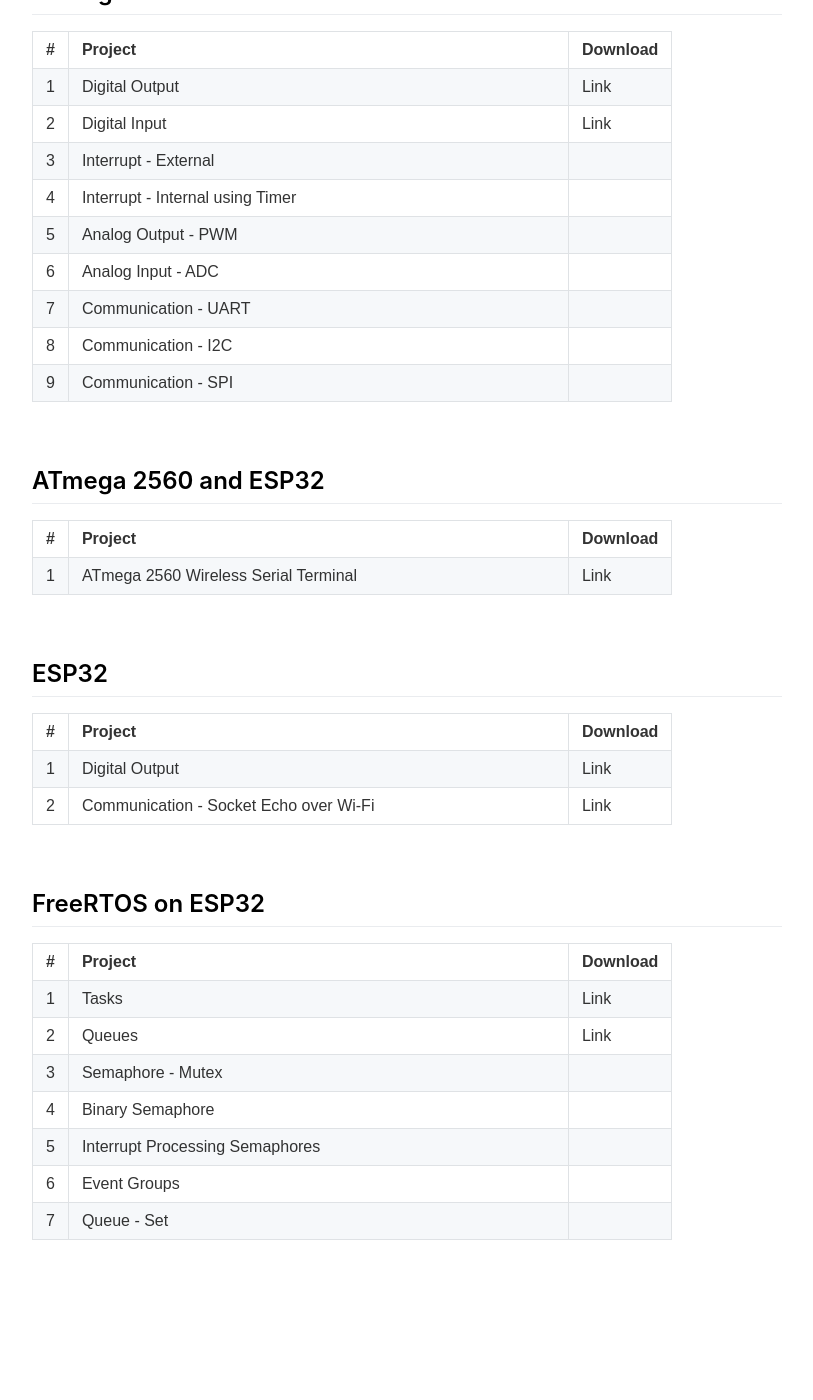
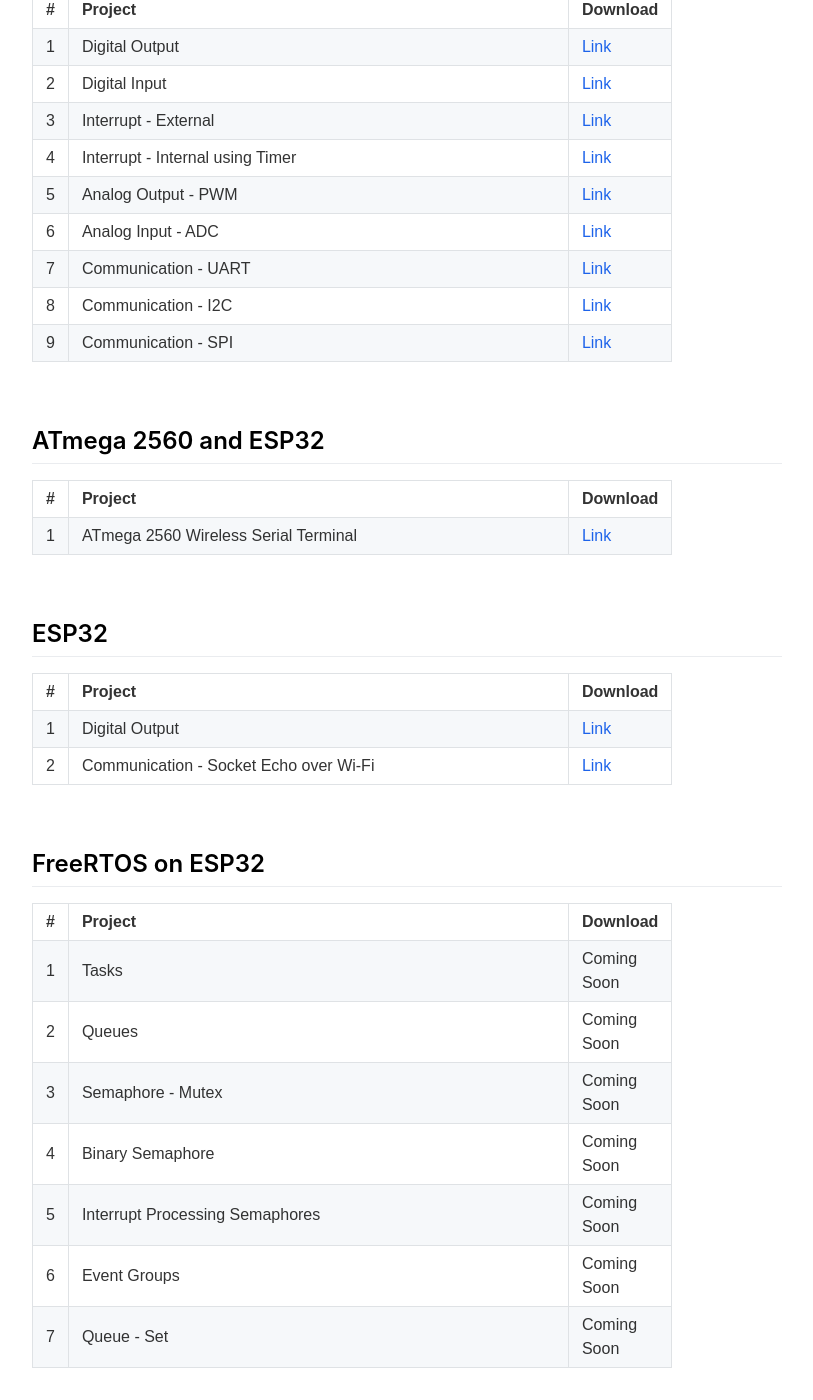
Before and after one commit to eyantra-products/eyfi-mega, a Jekyll site: the page built from _pages/tutorials.md, in a window 1280 px wide and 1400 px high, scrolled down 323 px. Shown: the whole window, without its empty margins (233-1046 px from the left). Built offline with Jekyll 4.4.1, drawn with Linux system fonts in a browser that asks for light colours; nearby versions of some CDN libraries; before the commit the page ends 1633 px from its top, so only the background shows below that; some of the changed text lies outside the part shown.

Commit message:
quick bytes links updated

```diff
--- a/_pages/tutorials.md
+++ b/_pages/tutorials.md
@@ -23,55 +23,55 @@ Welcome to Quick Bytes!
   <tr>
     <td>1</td>
     <td>Digital Output</td>
-    <td>Link</td>
+    <td><a href="https://doc-0c-c0-docs.googleusercontent.com/docs/securesc/ha0ro937gcuc7l7deffksulhg5h7mbp1/1vi86l1b6unedvddvgr15mhuhps33rrk/1576245600000/01066791640500494942/*/1iG5QqvwTswTnppciCQLvwz2CUD9xrbL2?e=download" target="_self">Link</a></td>
   </tr>
 
   <tr>
     <td>2</td>
     <td>Digital Input</td>
-    <td>Link</td>
+    <td><a href="https://doc-0k-c0-docs.googleusercontent.com/docs/securesc/ha0ro937gcuc7l7deffksulhg5h7mbp1/htc1pouvk51n860lslshfg7iiecv9scb/1576245600000/01066791640500494942/*/10Sm-WL8DMJBIqfVh_poAWh2yTX66ziF0?e=download" target="_self">Link</a></td>
   </tr>
 
   <tr>
     <td>3</td>
     <td>Interrupt - External</td>
-    <td></td>
+    <td><a href="https://doc-00-c0-docs.googleusercontent.com/docs/securesc/ha0ro937gcuc7l7deffksulhg5h7mbp1/rl6lg50r7muslavdnkt4avdqb261q60o/1576245600000/01066791640500494942/*/1eFXDaBBT0OjUaMbrQcNelCr8XV9MPdws?e=download" target="_self">Link</a></td>
   </tr>
 
   <tr>
     <td>4</td>
     <td>Interrupt - Internal using Timer</td>
-    <td></td>
+    <td><a href="https://doc-04-c0-docs.googleusercontent.com/docs/securesc/ha0ro937gcuc7l7deffksulhg5h7mbp1/3ri4coli3kf6bf69t5o9jmat2vq5gre7/1576245600000/01066791640500494942/*/1SAA-Jfkiape1YxkjR1ZDkkR4VXk5Cpd1?e=download" target="_self">Link</a></td>
   </tr>
 
   <tr>
     <td>5</td>
     <td>Analog Output - PWM</td>
-    <td></td>
+    <td><a href="https://doc-0g-c0-docs.googleusercontent.com/docs/securesc/ha0ro937gcuc7l7deffksulhg5h7mbp1/r1hbkt24pkoi0c3bn6gusg8ri09g886t/1576245600000/01066791640500494942/*/1VqfdCtWVp1Y0qI3JN2y5HF5_4J8TYfko?e=download" target="_self">Link</a></td>
   </tr>
 
   <tr>
     <td>6</td>
     <td>Analog Input - ADC</td>
-    <td></td>
+    <td><a href="https://doc-0o-c0-docs.googleusercontent.com/docs/securesc/ha0ro937gcuc7l7deffksulhg5h7mbp1/rp3d8elhse1ls9gi8b1rqrbgh06eth02/1576245600000/01066791640500494942/*/1L14iMvmt4IZOiVhP_wpF1k3ynGz4RZ0R?e=download" target="_self">Link</a></td>
   </tr>
 
   <tr>
     <td>7</td>
     <td>Communication - UART</td>
-    <td></td>
+    <td><a href="https://doc-0g-c0-docs.googleusercontent.com/docs/securesc/ha0ro937gcuc7l7deffksulhg5h7mbp1/a9nk1ro2k4kq1lp1pm1fc941hp70isnk/1576245600000/01066791640500494942/*/1zRYcOQMBzrXSlPKwW2NH-Ihdl82Qb3e5?e=download" target="_self">Link</a></td>
   </tr>
 
   <tr>
     <td>8</td>
     <td>Communication - I2C</td>
-    <td></td>
+    <td><a href="https://doc-0c-c0-docs.googleusercontent.com/docs/securesc/ha0ro937gcuc7l7deffksulhg5h7mbp1/dcat7411v5vj8o5abmsmu4dv033vkspn/1576245600000/01066791640500494942/*/13i_rbaW06Gd8BlIm9gB9Q5riiH59DcbG?e=download" target="_self">Link</a></td>
   </tr>
 
   <tr>
     <td>9</td>
     <td>Communication - SPI</td>
-    <td></td>
+    <td><a href="https://doc-0s-c0-docs.googleusercontent.com/docs/securesc/ha0ro937gcuc7l7deffksulhg5h7mbp1/qrn472na0uj5ujqtsbr07o21avjntlpg/1576245600000/01066791640500494942/*/1U74phUEB3nD22W-VwLMbP0vUudmB_wpI?e=download" target="_self">Link</a></td>
   </tr>
 </table>
 
@@ -92,7 +92,7 @@ Welcome to Quick Bytes!
   <tr>
     <td>1</td>
     <td>ATmega 2560 Wireless Serial Terminal</td>
-    <td>Link</td>
+    <td><a href="https://doc-0o-c0-docs.googleusercontent.com/docs/securesc/ha0ro937gcuc7l7deffksulhg5h7mbp1/5q59mdv31rfu5qn7o4amv9cpa6rtsjdi/1576245600000/01066791640500494942/*/1v66NjRotM6kEOqLJt2KUMJP-vg9ni3LN?e=download" target="_self">Link</a></td>
   </tr>
 
 </table>
@@ -115,13 +115,13 @@ Welcome to Quick Bytes!
   <tr>
     <td>1</td>
     <td>Digital Output</td>
-    <td>Link</td>
+    <td><a href="https://doc-0g-c0-docs.googleusercontent.com/docs/securesc/ha0ro937gcuc7l7deffksulhg5h7mbp1/50fq3vq510q2k4did0g9dmq4f98h1roq/1576245600000/01066791640500494942/*/1njNeNmeUcPRB02VDeXqMLK7y741bbo7e?e=download" target="_self">Link</a></td>
   </tr>
 
   <tr>
     <td>2</td>
     <td>Communication - Socket Echo over Wi-Fi</td>
-    <td>Link</td>
+    <td><a href="https://doc-14-c0-docs.googleusercontent.com/docs/securesc/ha0ro937gcuc7l7deffksulhg5h7mbp1/bgkklkdpggrnv4uejpp6vv5l4ancpm56/1576245600000/01066791640500494942/*/1rDgorGul_nWoLCHfC3v6gLGyMStMgfoi?e=download" target="_self">Link</a></td>
   </tr>
 
 </table>
@@ -143,43 +143,43 @@ Welcome to Quick Bytes!
   <tr>
     <td>1</td>
     <td>Tasks</td>
-    <td>Link</td>
+    <td>Coming Soon</td>
   </tr>
 
   <tr>
     <td>2</td>
     <td>Queues</td>
-    <td>Link</td>
+    <td>Coming Soon</td>
   </tr>
 
   <tr>
     <td>3</td>
     <td>Semaphore - Mutex</td>
-    <td></td>
+    <td>Coming Soon</td>
   </tr>
 
   <tr>
     <td>4</td>
     <td>Binary Semaphore</td>
-    <td></td>
+    <td>Coming Soon</td>
   </tr>
 
   <tr>
     <td>5</td>
     <td>Interrupt Processing Semaphores</td>
-    <td></td>
+    <td>Coming Soon</td>
   </tr>
 
   <tr>
     <td>6</td>
     <td>Event Groups</td>
-    <td></td>
+    <td>Coming Soon</td>
   </tr>
 
   <tr>
     <td>7</td>
     <td>Queue - Set</td>
-    <td></td>
+    <td>Coming Soon</td>
   </tr>
 
 </table>
```
Also changed, not shown: other parts of _pages/tutorials.md (+1 -1 lines), 1 other file.
